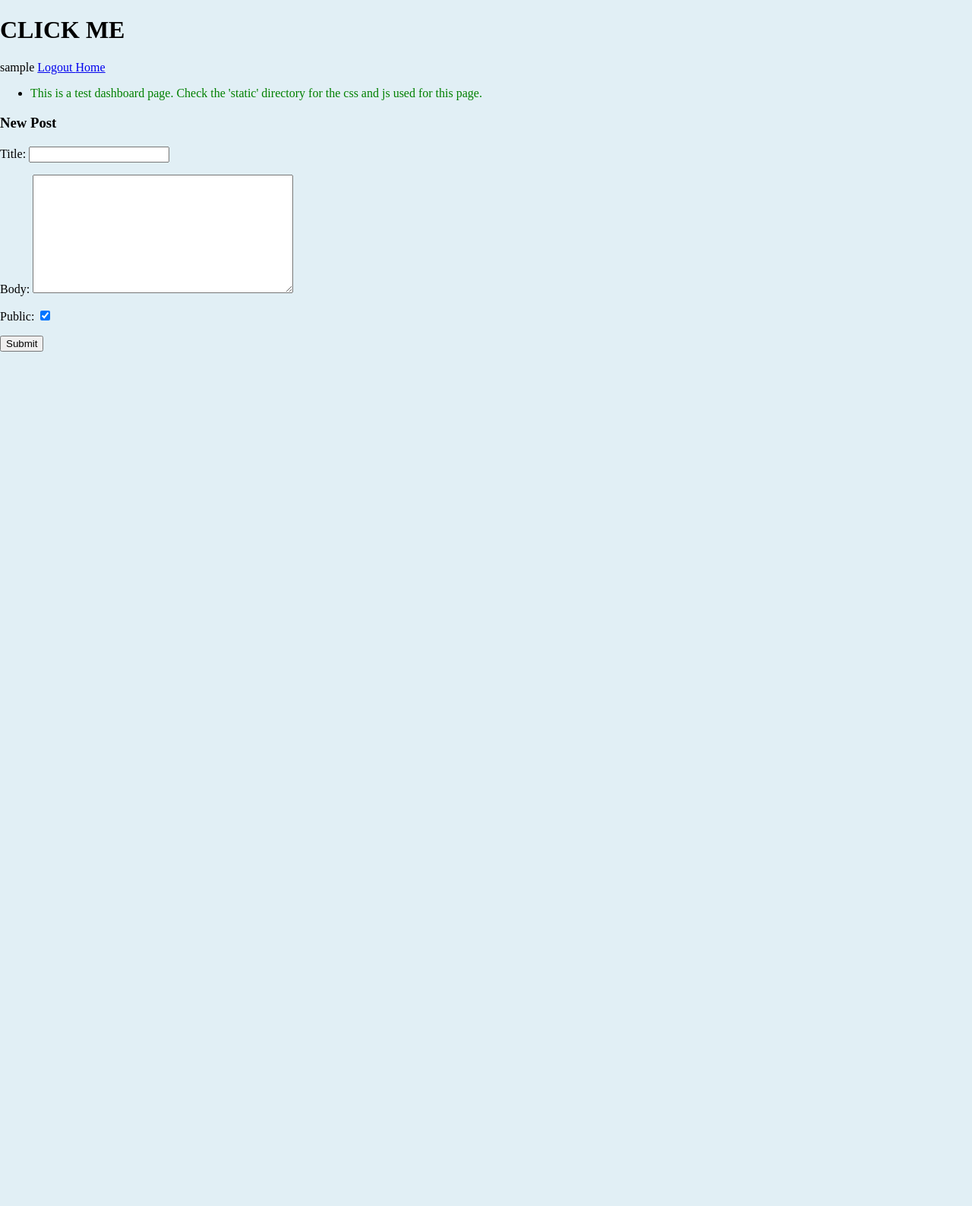
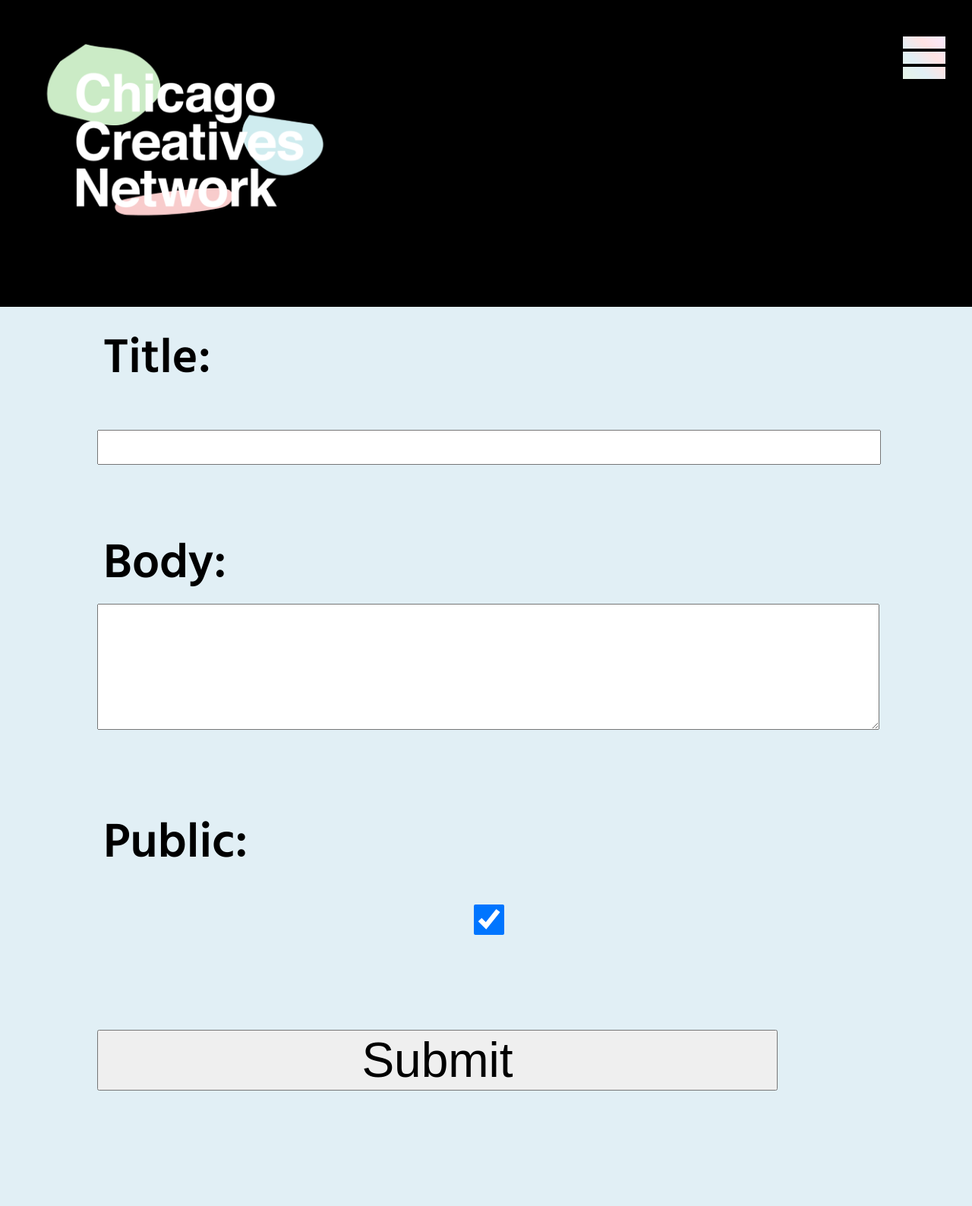
Before and after one commit to ktduffyincorperated/chicagocreativesnetwork, a Django app: page / in a window 1280 px wide. Shown: the whole page at 76% size. Before the commit the page ends 463 px from the top, so only its background shows below. Run offline with Django 3.2, Linux system fonts and the light colour scheme; the visitor is signed in with stand-in values (Sample User, id 1); data that the repository does not hold is empty.

Commit message:
continuing css
continuing css

```diff
--- a/example/home/static/dashboard_css/menu.css
+++ b/example/home/static/dashboard_css/menu.css
@@ -24,7 +24,13 @@
     height: 82vh;
     margin-top: 0vh;
     z-index: 1000;
+    text-transform: uppercase;
 }
+
+#menuNetwork{
+  margin-top: -5vh;
+}
+
 
 #menu a{
   text-decoration: none;
--- a/example/home/static/dashboard_css/style.css
+++ b/example/home/static/dashboard_css/style.css
@@ -80,7 +80,7 @@ menu Index
 
 }
 
-.scroll p{
+marquee{
   font-size: 4em;
   margin: 0;
   padding: 0;
@@ -104,7 +104,7 @@ main
     margin-top: 20vh;
 }
 
-span{
+span {
   font-family: 'RopaSans-Regular', sans-serif;
   font-size: 1.5em;
   padding: 0 0 0 4vw;
@@ -174,16 +174,36 @@ span{
       100%{width: 20vw;}
     }
 
+
 .gridJ img{
   width: 16vw;
+  animation: widthJ 3s infinite alternate-reverse;
 }
+
+    @keyframes widthJ{
+      0%{width: 16vw;}
+      100%{width: 20vw;}
+    }
 
 .gridMap img{
   width: 50vw;
+  animation: widthMap 4s infinite alternate-reverse;
 }
+
+    @keyframes widthMap{
+      0%{width: 50vw;}
+      100%{width: 45vw;}
+    }
+
 .gridGroups img{
   width: 27vw;
+  animation: widthGroups 5s infinite alternate-reverse;
 }
+
+    @keyframes widthGroups{
+      0%{width: 27vw;}
+      100%{width: 10vw;}
+    }
 
 
 .info{
@@ -203,10 +223,11 @@ span{
 #networkBody{
   background: #E1EFF5;
   position: relative;
+    overflow: hidden;
 }
 
 #mainNetwork{
-  /* background-color: #E1EFF5; */
+  /* margin-top: 32vh; */
 }
 
 .bgDots{
@@ -283,3 +304,139 @@ span{
   0%{transform: rotate(0deg);}
   0%{transform: rotate(20deg);}
 }
+
+
+/* land acknowledgement  */
+
+.landA{
+  position: absolute;
+    width: 100vw;
+    height: 100vh;
+    background-color: #E5CFE5;
+    top: 0;
+    left: 0;
+    z-index: 3000;
+
+}
+
+.landA h2{
+  font-size: 4em;
+    font-family: 'RopaSans-Regular', sans-serif;
+    letter-spacing: 0.2em;
+    text-align: center;
+    font-style: italic;
+    padding-top: 10vh;
+}
+
+.landA p{
+  font-size: 2.55em;
+    font-family: 'Hind-SemiBold', sans-serif;
+    padding: 2em;
+}
+
+.landClose{
+  position: absolute;
+  width: 15vw;
+  height: 15vw;
+  background-color: #C184C1;
+  top: 0;
+  right: 0;
+}
+
+.landXOne{
+  position: absolute;
+  top: 0;
+  right: 1.5vw;
+  width: 10vw;
+  height: 0.5vh;
+  background: black;
+
+  transform: rotate(45deg);
+margin: 3vh auto 0;
+}
+
+.landXTwo{
+  position: absolute;
+  width: 10vw;
+  height: 0.5vh;
+  background: black;
+  top: 3vh;
+  transform: rotate(-45deg);
+margin: 0vh auto 0;
+right: 1vh;
+}
+
+
+
+/* index style */
+
+#indexMain{
+  margin: 19vh 10vw;
+  font-family: 'Hind-SemiBold', sans-serif;
+}
+
+#indexMain h3{
+  font-size: 4em;
+  margin-top: 3vh;
+}
+
+#indexMain p{
+  font-size: 4em;
+}
+
+label{
+  width: 100vw;
+    padding: 1vh;
+}
+
+#indexMain input {
+  height: 5vh;
+  width: 80vw;
+}
+
+#indexMain textarea {
+  height: 20vh;
+  width: 80vw;
+}
+
+button{
+  font-size: 4em;
+  width: 70vw;
+}
+
+.card{
+  border: 2px solid black;
+    padding: 2em;
+    margin: 2vh 0;
+    background: rgb(248,233,255);
+    background: -moz-linear-gradient(-130deg, rgba(248,233,255,1) 0%, rgba(255,227,227,1) 35%, rgba(225,239,245,1) 67%, rgba(230,244,230,1) 100%);
+    background: -webkit-linear-gradient(-130deg, rgba(248,233,255,1) 0%, rgba(255,227,227,1) 35%, rgba(225,239,245,1) 67%, rgba(230,244,230,1) 100%);
+    background: linear-gradient(-130deg, rgba(248,233,255,1) 0%, rgba(255,227,227,1) 35%, rgba(225,239,245,1) 67%, rgba(230,244,230,1) 100%);
+    filter: progid:DXImageTransform.Microsoft.gradient(startColorstr="#f8e9ff",endColorstr="#e6f4e6",GradientType=1);
+}
+
+.creds{
+  display: flex;
+    width: 11vw;
+    font-size: 2em;
+    background: rgb(248,233,255);
+    flex-direction: column;
+    padding: 2em;
+    margin: 0;
+    position: absolute;
+    right: 0;
+    top: 15vh;
+}
+
+.creds a{
+  flex: 1;
+
+}
+
+#title{
+  background-color: red;
+}
+
+#id_public{
+  width: 20vw;;
+}
--- a/example/home/static/dashboard_js/example.js
+++ b/example/home/static/dashboard_js/example.js
@@ -16,10 +16,17 @@ $(document).ready(function() {
           id.innerHTML = "Ooops!";
       }
 // hides
-      $(" .typeBoxWhy, .typeBoxWhat, .typeBoxWhen, .typeBoxWhere, .typeBoxWho, .typeBoxHow, #menu").hide();
+      $(" .typeBoxWhy, .typeBoxWhat, .typeBoxWhen, .typeBoxWhere, .typeBoxWho, .typeBoxHow, #menu, .landA").hide();
 
-//shows
-      $("#aboutMain").show();
+// land acknowledge
+$(".menuLand").click(function(){
+  $(".landA").slideDown();
+});
+
+$(".landClose").click(function(){
+  $(".landA").slideUp();
+});
+
 
 
 // menu icon = to X
--- a/example/home/templates/dashboard/index.html
+++ b/example/home/templates/dashboard/index.html
@@ -1,12 +1,31 @@
  <!DOCTYPE html>
 {% load static %}
 <link rel="stylesheet" type="text/css" href="{% static 'dashboard_css/style.css' %}">
+<link rel="stylesheet" type="text/css" href="{% static 'dashboard_css/menu.css' %}">
 <script src="{% static 'dashboard_js/example.js' %}"></script>
 
 <html>
 <body>
 
-    <h1 onclick="changeText(this)" >CLICK ME</h1>
+    <div id="header">
+        <div class="topBarMenu">
+             <div class="logo">LOGO
+                 {% load static %} <img src="{% static "images/CCN_black_blob.png" %}" alt="" />
+             </div>
+             <div class="menuIcon">
+                 <div class="barOne"></div>
+                 <div class="barTwo"></div>
+             </div>
+         </div>
+         <div class="scroll">
+
+         </div>
+    </div>
+
+    <div id="indexMain">
+    <!-- <h1 onclick="changeText(this)" >Chicago Creative Network</h1> -->
+
+    <div class="creds">
         <a> {{user.username|default:'Guest'}} </a>
 
         {% if user.is_authenticated %}
@@ -15,21 +34,23 @@
             <a href="{% url 'login' %}"> Login </a>
         {% endif %}
         <a href="{% url 'home' %}"> Home </a>
+    </div>
 
-    <ul>
+    <!-- <ul>
         <li><a>This is a test dashboard page. Check the 'static' directory for the css and js used for this page.</a>
-    </ul>
+    </ul> -->
 
     {% if user.is_authenticated  %}
-        <h3>New Post</h3>
+        <h3>Group Title <br>New Post</h3>
         <form method="post" style="margin-top: 1.3em;">
-          {{ post_form.as_p }}
+          {{ post_form.as_p }} <br>
           {% csrf_token %}
 
           <button type="submit" class="btn btn-primary  btn-lg">Submit</button>
 
         </form>
     {% endif %}
+</div>
 
     {% for post in post_list %}
         <div class="card mb-4">
@@ -41,5 +62,7 @@
     </div>
     {% endfor %}
 
+
+
 </body>
 </html>
--- a/example/home/urls.py
+++ b/example/home/urls.py
@@ -7,7 +7,7 @@ urlpatterns = [
     # user browser
     path('themesindex', views.themesIndex, name='themesindex'),
     path('themesabout', views.themesAbout, name='themesabout'),
-    path('themesnetwork', views.themesNetwork, name='themesnetworkt'),
+    path('themesnetwork', views.themesNetwork, name='themesnetwork'),
     path("home/", views.home, name='home'),
     path("accounts/", include("django.contrib.auth.urls")),
     path("register/", views.register, name="register"),
```
Also changed, not shown: example/home/templates/dashboard/themesabout.html (+13 -3 lines), example/home/templates/dashboard/themesindex.html (+5 -3 lines), example/home/templates/dashboard/themesnetwork.html (+15 -2 lines), example/home/migrations/0001_initial.py. Lines whose indentation alone changed are shown as unchanged.
